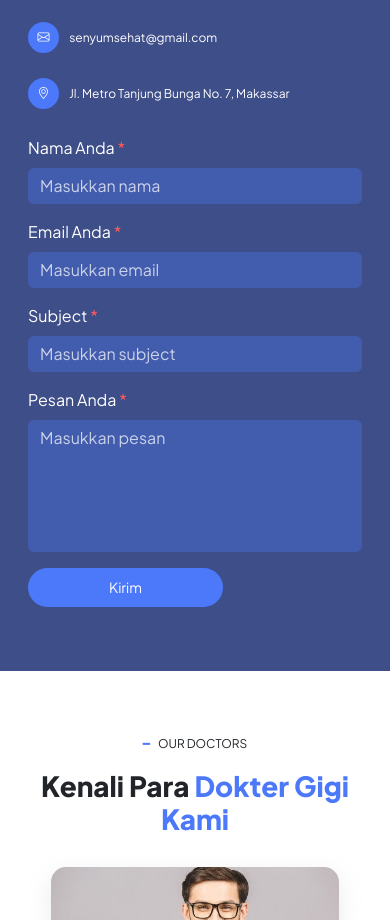
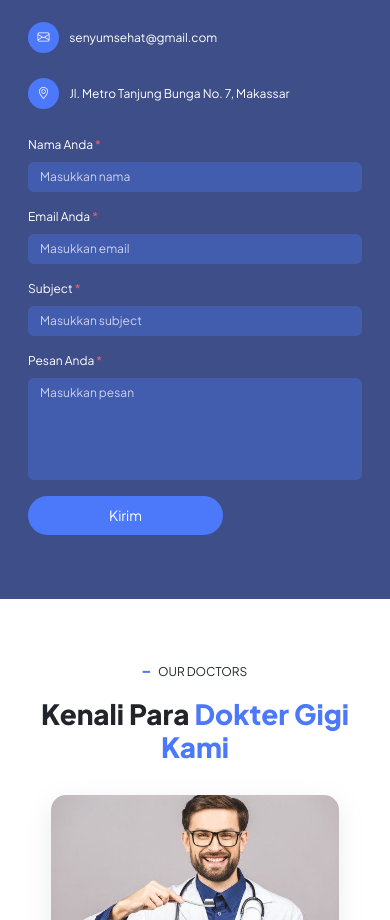
Before and after one commit to justrahyan/senyum, a website: page index.html in a window 390 px wide. Shown: the part 4191-5111 px from the top of the page. Drawn offline with nearby package versions, Linux system fonts and the light colour scheme.

Commit message:
feat: update font size

```diff
--- a/assets/css/style.css
+++ b/assets/css/style.css
@@ -438,6 +438,9 @@ footer .socmed div .bi:hover {
 
 /* Media Screen Max 768px */
 @media screen and (max-width: 480px) {
+  #since {
+    font-size: 10px;
+  }
   section#hero .container .row .hero-text {
     font-size: 12px;
   }
@@ -457,6 +460,11 @@ footer .socmed div .bi:hover {
   section#contact .container .row .heading-content .content a {
     font-size: 12px;
   }
+  section#contact .container .row form,
+  section#contact .container .row form .form-control,
+  section#contact .container .row form .btn-first {
+    font-size: 12px;
+  }
   footer .container .row .col-md-3 p,
   footer .container .row .col-md-2 p a,
   footer .container .row .col-md-3 p a,
```
